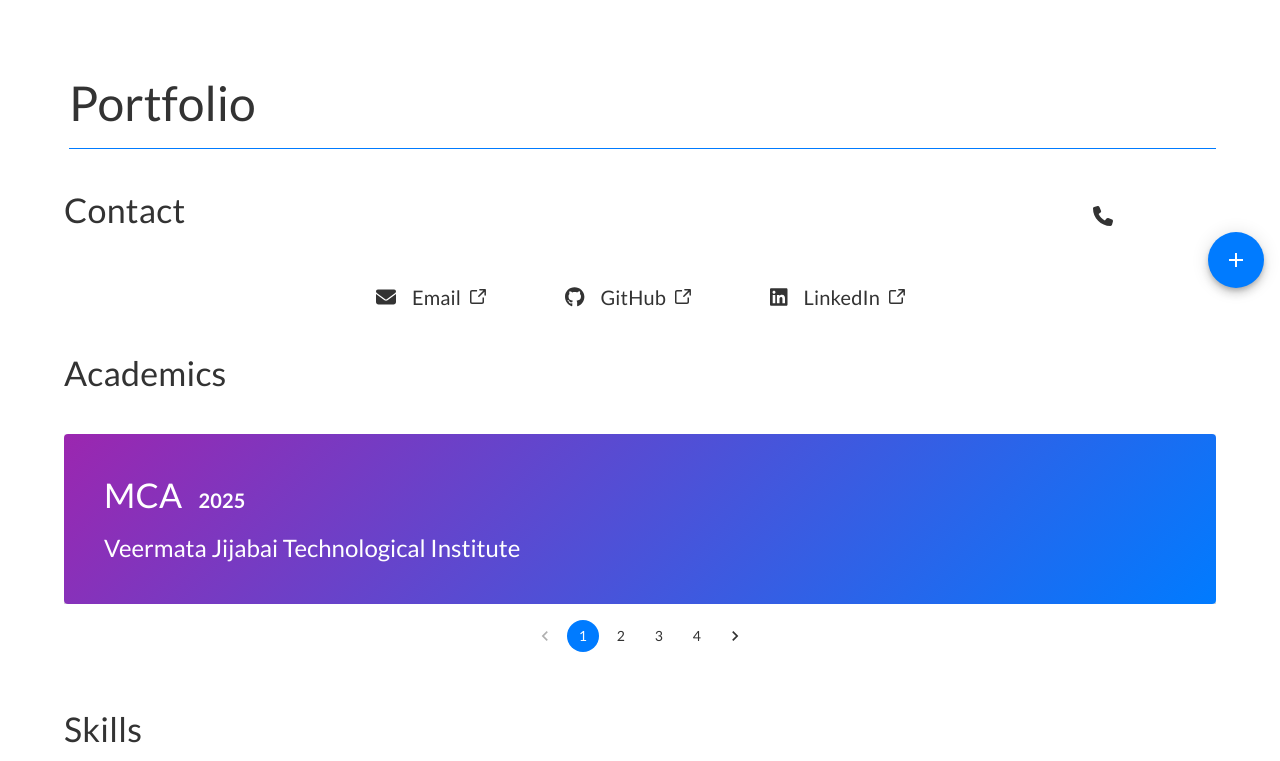
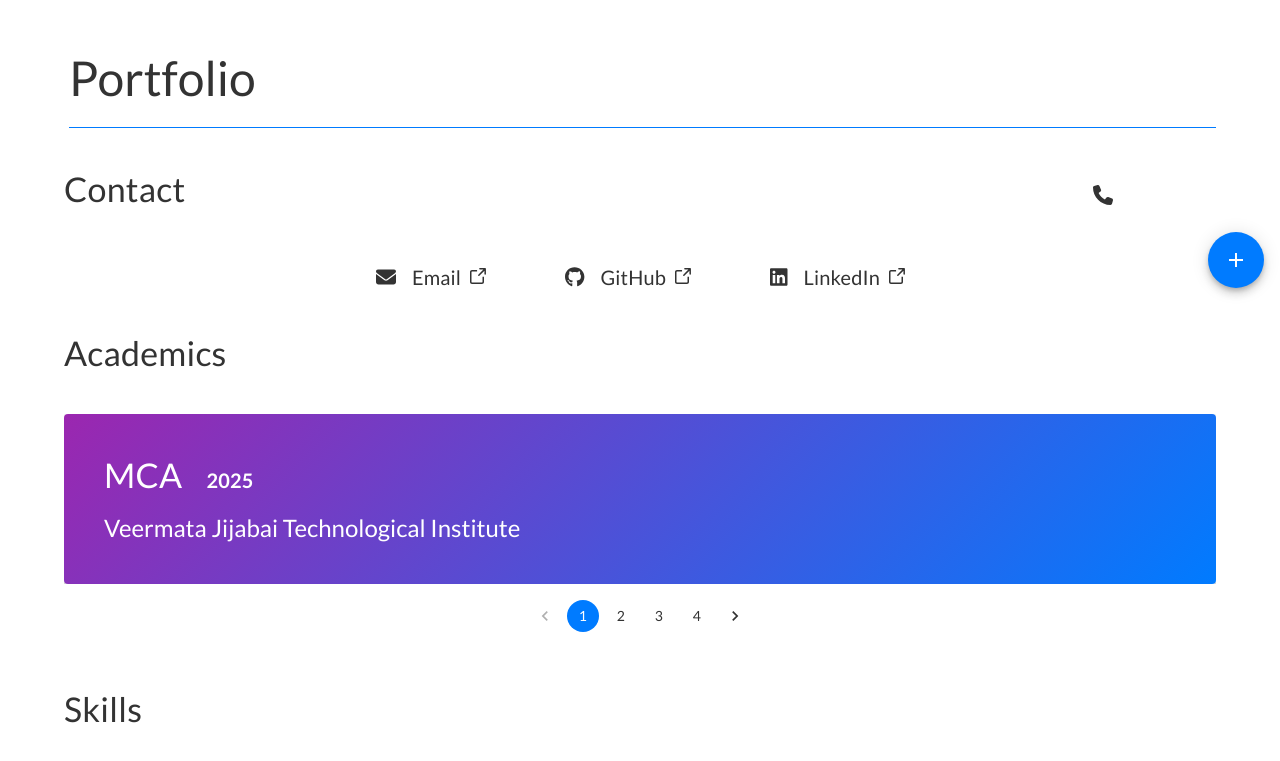
Before and after one commit to Aashay-Thakur/portfolio, a React app: page / in a window 1280 px wide. Shown: the part 496-1257 px from the top of the page. Built offline with nearby package versions, Linux system fonts and the light colour scheme; the HTML template or start-up script is replaced by a standard one; a web font is replaced by a local one.

Commit message:
Revert "Toc is Working Now"
This reverts commit d395cdbce22310a13947c01bd4ff40600335918e.

```diff
--- a/src/assets/MotionArrow/MotionArrow.tsx
+++ b/src/assets/MotionArrow/MotionArrow.tsx
@@ -64,7 +64,7 @@ const MotionArrow = ({
 					stroke={theme.palette.background.default}
 					strokeWidth={strokeWidth * 2}
 					strokeDasharray="5,5" // Adjust the dash pattern as needed
-					initial={{ strokeDashoffset: 0 }}
+					strokeDashoffset="0"
 					animate={{ strokeDashoffset: -10 }} // Adjust the offset value as needed
 					transition={{ duration: 2, ease: 'linear', repeat: Infinity }}
 				/>
@@ -85,7 +85,7 @@ const MotionArrow = ({
 				stroke={color || theme.palette.secondary.main}
 				strokeWidth={strokeWidth}
 				initial={{ pathLength: 0, pathOffset: 0 }}
-				animate={{ pathLength: 1, pathOffset: 1 }}
+				animate={{ pathLength: [0, 1], pathOffset: [0, 1] }}
 				transition={{
 					duration,
 					delay,
--- a/src/components/Appbar/Appbar.tsx
+++ b/src/components/Appbar/Appbar.tsx
@@ -56,22 +56,18 @@ const Appbar = ({ open, onMenuClick }: { open: boolean; onMenuClick: Function })
 
 	const { scrollY } = useScroll();
 	const [isScrolled, setIsScrolled] = useState(false);
-	const [lastScrollY, setLastScrollY] = useState(0);
-	const [scrollDirection, setScrollDirection] = useState<'up' | 'down'>('down');
 
 	useEffect(() => {
 		const unsubscribe = scrollY.on('change', (latest) => {
-			if (latest > lastScrollY) {
-				setScrollDirection('down');
+			if (latest > 100) {
+				setIsScrolled(true);
 			} else {
-				setScrollDirection('up');
+				setIsScrolled(false);
 			}
-			setLastScrollY(latest);
-			setIsScrolled(latest > 100);
 		});
 
 		return () => unsubscribe();
-	}, [scrollY, lastScrollY]);
+	}, [scrollY]);
 
 	useEffect(() => {
 		const handleKeyDown = (event: KeyboardEvent) => {
@@ -96,7 +92,7 @@ const Appbar = ({ open, onMenuClick }: { open: boolean; onMenuClick: Function })
 			<Box className="appbar-container">
 				<MotionAppBar
 					initial={{ y: 0 }}
-					animate={{ y: isScrolled && scrollDirection === 'down' ? -64 : 0 }}
+					animate={{ y: isScrolled ? -64 : 0 }}
 					transition={{ ease: 'easeOut', duration: 0.3 }}
 					sx={{
 						flexGrow: 1,
--- a/src/components/CustomComponents/CustomCard/CustomCard.tsx
+++ b/src/components/CustomComponents/CustomCard/CustomCard.tsx
@@ -40,11 +40,9 @@ const StyledCardMedia = styled(CardMedia)({
 	maxWidth: '100%',
 	height: 'auto',
 	maxHeight: 200,
-	minHeight: 100,
 	width: 'auto',
 	margin: 'auto',
 	background: 'none',
-	padding: 20,
 });
 
 const StyledCardContent = styled(CardContent)({
--- a/src/components/CustomComponents/CustomCarousel/CustomCarousel.tsx
+++ b/src/components/CustomComponents/CustomCarousel/CustomCarousel.tsx
@@ -17,7 +17,6 @@ interface CustomCarouselProps {
 	initialIndex?: number;
 	sideArrows?: boolean;
 	heightUpdateDependency?: any;
-	activeIndex?: number;
 }
 
 const variants = {
@@ -52,12 +51,17 @@ const CustomCarousel = ({
 	height = 'auto',
 	width = '100%',
 	heightUpdateDependency = null,
-	activeIndex,
 }: CustomCarouselProps): JSX.Element => {
 	const [[page, direction], setPage] = useState([initialIndex, 0]);
 	const childRef = useRef<HTMLDivElement>(null);
 	const [autoHeight, setAutoHeight] = useState<number>(0);
 	const { disableAnimations } = useContext(SettingsContext);
+
+	useEffect(() => {
+		if (childRef.current && height === 'auto') {
+			setAutoHeight(childRef.current.scrollHeight);
+		}
+	}, [page, childRef.current, heightUpdateDependency]);
 
 	const paginate = (newPage: number) => {
 		if (newPage >= 0 && newPage < list.length) {
@@ -75,19 +79,6 @@ const CustomCarousel = ({
 			paginate(page - 1);
 		}
 	};
-
-	useEffect(() => {
-		if (activeIndex !== undefined) {
-			console.log('activeIndex', activeIndex);
-			paginate(activeIndex);
-		}
-	}, [activeIndex]);
-
-	useEffect(() => {
-		if (childRef.current && height === 'auto') {
-			setAutoHeight(childRef.current.scrollHeight);
-		}
-	}, [page, childRef.current, heightUpdateDependency]);
 
 	return (
 		<Box
--- a/src/components/Milestone/Milestone.tsx
+++ b/src/components/Milestone/Milestone.tsx
@@ -1,4 +1,4 @@
-import { Grid, Typography } from '@mui/material';
+import { Stack, Typography } from '@mui/material';
 import { EducationDetails } from '@types';
 
 const Milestone = ({ step }: { step: EducationDetails }) => {
@@ -9,24 +9,29 @@ const Milestone = ({ step }: { step: EducationDetails }) => {
 	}
 
 	return (
-		<Grid container spacing={2}>
-			<Grid sx={{ alignItems: 'flex-end' }} spacing={2} container item>
-				<Grid item>
+		<Stack spacing={2} sx={{ width: '100%', height: '100%', justifyContent: 'center' }} useFlexGap>
+			<Stack
+				direction="row"
+				sx={{
+					justifyContent: 'space-between',
+					alignItems: 'flex-end',
+				}}>
+				<Stack
+					direction="row"
+					spacing={3}
+					sx={{
+						alignItems: 'flex-end',
+					}}
+					useFlexGap>
 					<Typography variant="h4">{step.degree.short}</Typography>
-				</Grid>
-				<Grid flexGrow={1} item>
 					<Typography sx={{ fontWeight: 'bold' }} variant="h6">
 						{step.endYear}
 					</Typography>
-				</Grid>
-				<Grid item>
-					<Typography variant="h5">{getGrade(step.grade)}</Typography>
-				</Grid>
-			</Grid>
-			<Grid item>
-				<Typography variant="h5">{step.institute.full}</Typography>
-			</Grid>
-		</Grid>
+				</Stack>
+				<Typography variant="h5">{getGrade(step.grade)}</Typography>
+			</Stack>
+			<Typography variant="h5">{step.institute.full}</Typography>
+		</Stack>
 	);
 };
 
--- a/src/components/Portfolio/Academics/Academics.tsx
+++ b/src/components/Portfolio/Academics/Academics.tsx
@@ -5,14 +5,7 @@ import { Stack, Typography } from '@mui/material';
 import { SettingsContext } from '@settings';
 import { EducationDetails } from '@types';
 
-interface AcademicsProps {
-	academics: {
-		education: EducationDetails[];
-		id: string;
-	};
-}
-
-const Academics = ({ academics }: AcademicsProps) => {
+const Academics = ({ academics }: { academics: { education: EducationDetails[]; id: string } }) => {
 	const { disableAnimations } = useContext(SettingsContext);
 
 	return (
--- a/src/components/Portfolio/Portfolio.tsx
+++ b/src/components/Portfolio/Portfolio.tsx
@@ -1,5 +1,5 @@
 /* react */
-import { createContext, useContext, useEffect, useState } from 'react';
+import { useContext, useEffect, useState } from 'react';
 
 /* components */
 import { Appbar, TOC } from '@barrel';
@@ -40,15 +40,11 @@ const StyledBox = styled(Box, {
 		backgroundColor: disableMorphism ? theme.palette.background.default : 'none',
 	};
 });
-const TocTabContext = createContext<null | any>(null);
 const Portfolio = () => {
 	const { toc, contact, aboutMe, academics, skills, projects } = me;
 	const [open, setOpen] = useState(false); // drawer
 	const theme = useTheme();
 	const { disableMorphism } = useContext(SettingsContext);
-
-	const [activeProjectTab, setActiveProjectTab] = useState(0);
-	const [activeAcademicTab, setActiveAcademicTab] = useState(0);
 
 	function toggleDrawer(): void {
 		setOpen(!open);
@@ -56,13 +52,7 @@ const Portfolio = () => {
 
 	function onTocSelect(id: string): void {
 		setOpen(false);
-		let [section, elementId] = id.split('_'); // Use a different variable for the element ID
-		if (section === 'projects') {
-			setActiveProjectTab(parseInt(elementId));
-		} else if (section === 'academic-history') {
-			setActiveAcademicTab(parseInt(elementId));
-		}
-		document.getElementById(section)?.scrollIntoView({ behavior: 'smooth', block: 'end' });
+		console.log(id);
 	}
 
 	function TOCWrapper(): JSX.Element {
@@ -84,9 +74,9 @@ const Portfolio = () => {
 						sx={{
 							position: 'relative',
 							width: '100%',
-							height: theme.appBarHeight * 2.2,
+							height: '120px',
 							display: 'flex',
-							alignItems: 'flex-end',
+							alignItems: 'center',
 						}}>
 						<Typography variant="h3" marginTop={5} gutterBottom>
 							Portfolio
@@ -95,12 +85,10 @@ const Portfolio = () => {
 					<Divider />
 				</StyledBox>
 				<Stack spacing={{ xs: 2, md: 5 }}>
-					<TocTabContext.Provider value={{ activeProjectTab, activeAcademicTab }}>
-						<Contact contact={contact} />
-						<Academics academics={academics} />
-						<Skills skills={skills} />
-						<Projects projects={projects} />
-					</TocTabContext.Provider>
+					<Contact contact={contact} />
+					<Academics academics={academics} />
+					<Skills skills={skills} />
+					<Projects projects={projects} />
 				</Stack>
 			</Container>
 			<Drawer open={open} onClose={toggleDrawer}>
@@ -112,4 +100,4 @@ const Portfolio = () => {
 	);
 };
 
-export { Portfolio, TocTabContext };
+export { Portfolio };
--- a/src/components/Portfolio/Projects/Projects.tsx
+++ b/src/components/Portfolio/Projects/Projects.tsx
@@ -1,14 +1,11 @@
-import { SyntheticEvent, useContext, useReducer } from 'react';
+import { SyntheticEvent, useReducer } from 'react';
 
 import { CustomCarousel, ProjectPanel } from '@barrel';
 import { Stack, Typography } from '@mui/material';
 import { ProjectDetails } from '@types';
 
-import { TocTabContext } from '../Portfolio';
-
 const Projects = ({ projects }: { projects: { projects: ProjectDetails[]; id: string } }) => {
 	const [updateHeight, forceUpdate] = useReducer((x) => x + 1, 0);
-	const { activeProjectTab } = useContext(TocTabContext);
 
 	function onTabChange(_: SyntheticEvent) {
 		forceUpdate();
@@ -27,7 +24,6 @@ const Projects = ({ projects }: { projects: { projects: ProjectDetails[]; id: st
 					Projects
 				</Typography>
 				<CustomCarousel
-					activeIndex={activeProjectTab}
 					heightUpdateDependency={updateHeight}
 					width="100%"
 					height="auto"
--- a/src/components/Timeline/Timeline.tsx
+++ b/src/components/Timeline/Timeline.tsx
@@ -1,15 +1,9 @@
-import { useContext } from 'react';
-
 import { CustomCarousel, Milestone } from '@barrel';
 import { Paper, useTheme } from '@mui/material';
 import { EducationDetails } from '@types';
 
-import { TocTabContext } from '../Portfolio/Portfolio';
-
 const Timeline = ({ milestones }: { milestones: EducationDetails[] }) => {
 	const theme = useTheme();
-	const { activeAcademicTab } = useContext(TocTabContext);
-
 	const list = milestones.map((milestone, index) => {
 		return {
 			content: (
@@ -28,7 +22,7 @@ const Timeline = ({ milestones }: { milestones: EducationDetails[] }) => {
 		};
 	});
 
-	return <CustomCarousel activeIndex={activeAcademicTab} width="100%" height="auto" list={list} pagination />;
+	return <CustomCarousel width="100%" height={'auto'} list={list} pagination />;
 };
 
 export { Timeline };
```
Also changed, not shown: src/components/TOC/TOC.tsx (+1 -6 lines).
